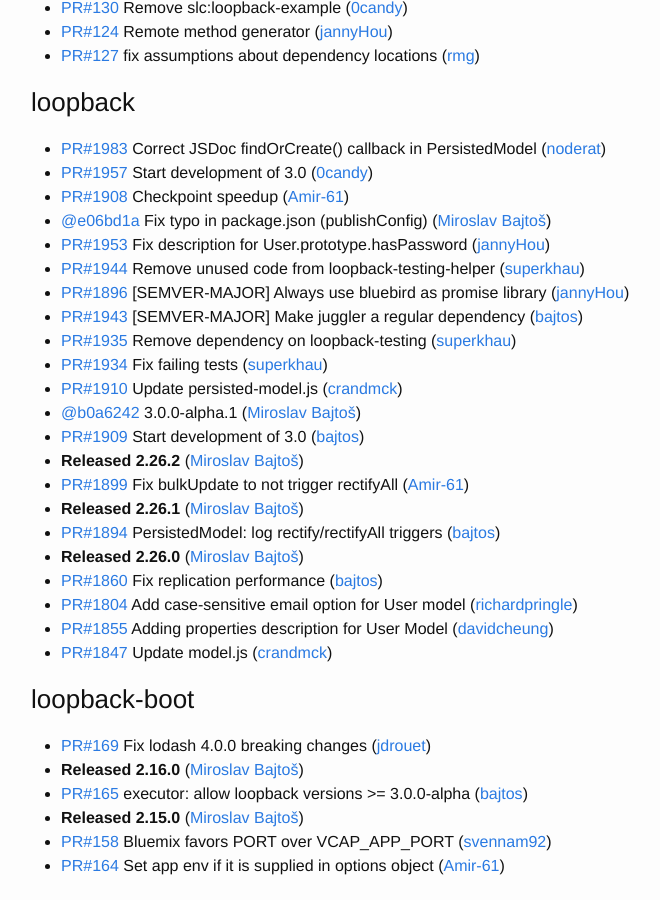
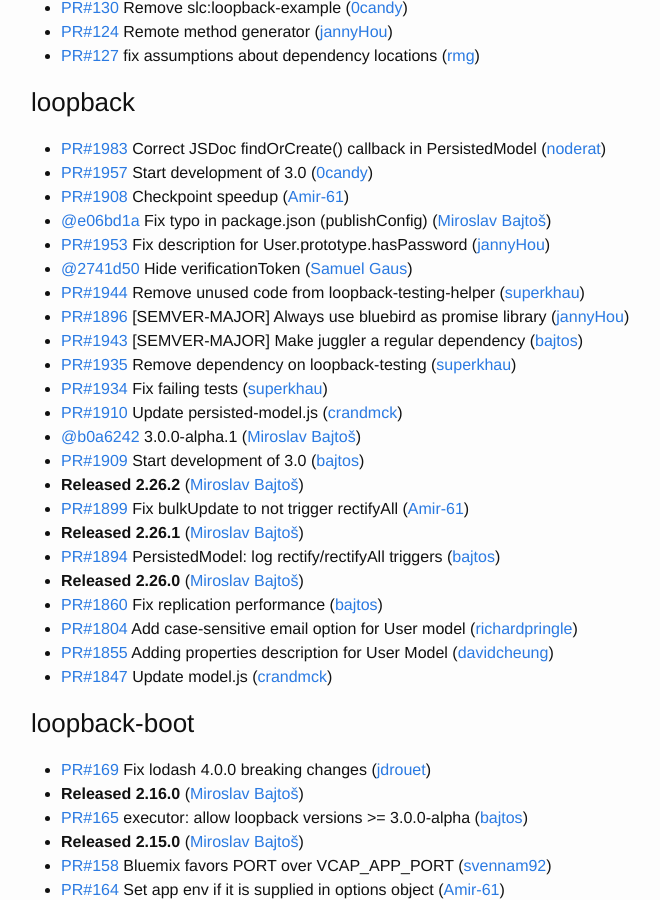
Before and after one commit to strongloop/loopback, a Jekyll site: the page built from index.md, in a window 1280 px wide and 900 px high, scrolled down 387 px. Shown: the whole window, without its empty margins (239-899 px from the left). Built offline with Jekyll 4.4.1, drawn with Linux system fonts in a browser that asks for light colours; some of the changed text lies outside the part shown.

Commit message:
Update changelog

```diff
--- a/index.md
+++ b/index.md
@@ -23,6 +23,7 @@
  * [PR#1908](https://github.com/strongloop/loopback/pull/1908) Checkpoint speedup ([Amir-61](https://github.com/Amir-61))
  * [@e06bd1a](https://github.com/strongloop/loopback/commit/e06bd1a8b0fe8e911eb656791ff1e9c9e672ecfc) Fix typo in package.json (publishConfig) ([Miroslav Bajtoš](https://github.com/bajtos))
  * [PR#1953](https://github.com/strongloop/loopback/pull/1953) Fix description for User.prototype.hasPassword ([jannyHou](https://github.com/jannyHou))
+ * [@2741d50](https://github.com/strongloop/loopback/commit/2741d50342ff877628d2fffeeba7b16f4a8985bb) Hide verificationToken ([Samuel Gaus](https://github.com/gausie))
  * [PR#1944](https://github.com/strongloop/loopback/pull/1944) Remove unused code from loopback-testing-helper ([superkhau](https://github.com/superkhau))
  * [PR#1896](https://github.com/strongloop/loopback/pull/1896) [SEMVER-MAJOR] Always use bluebird as promise library ([jannyHou](https://github.com/jannyHou))
  * [PR#1943](https://github.com/strongloop/loopback/pull/1943) [SEMVER-MAJOR] Make juggler a regular dependency ([bajtos](https://github.com/bajtos))
```
Also changed, not shown: other parts of index.md (+1 -0 lines).
